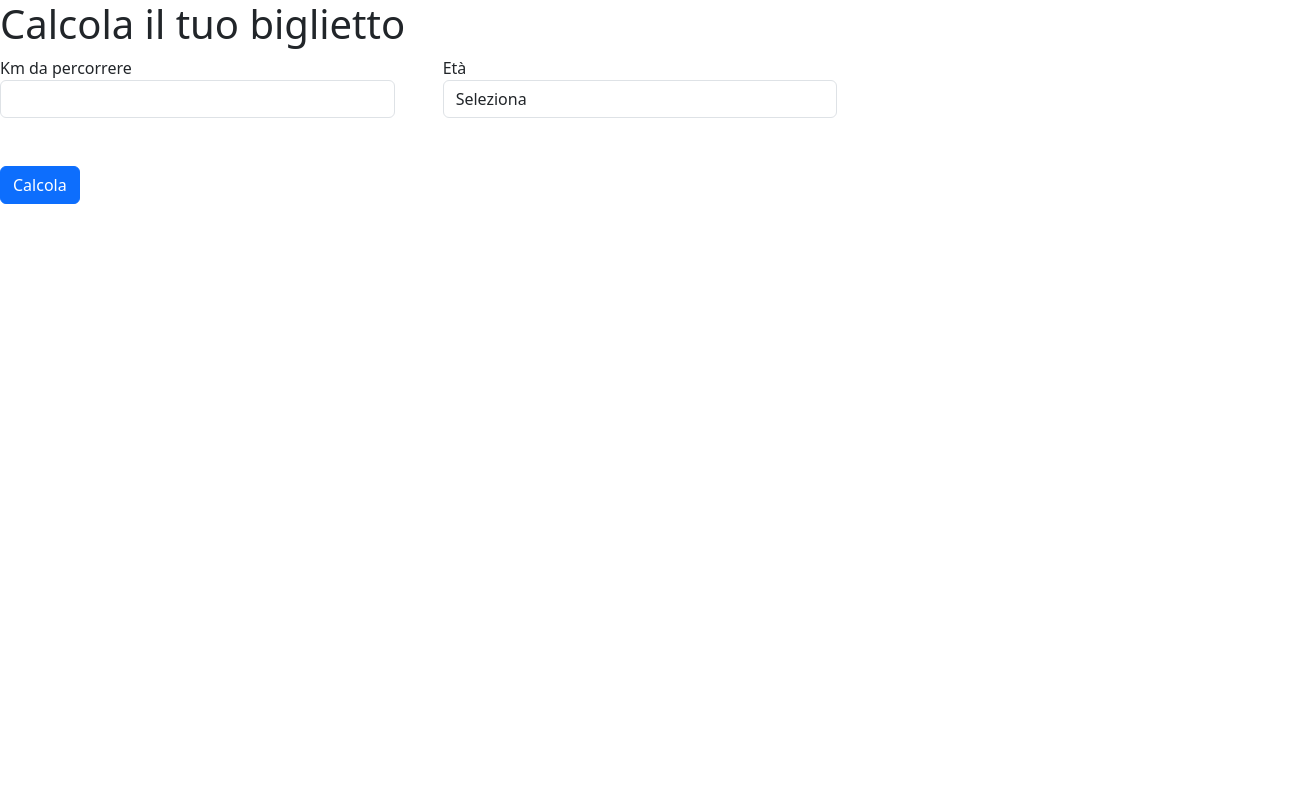
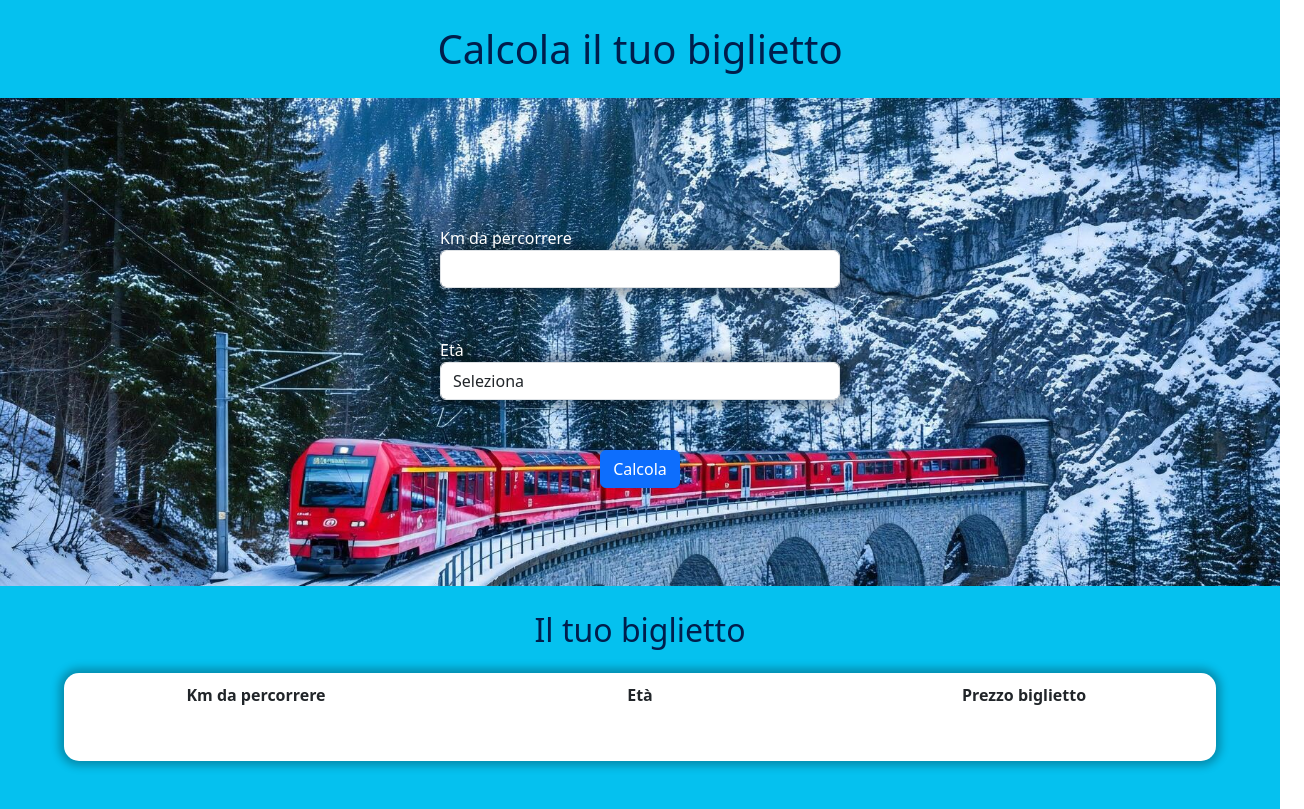
Before and after one commit to micheleferri01/js-biglietto-treno-form, a plain HTML site: page index.html in a window 1280 px wide. Shown: the whole page, 1304 px wide, since content can reach past the window. Drawn offline with nearby package versions, Linux system fonts and the light colour scheme.

Commit message:
milestone 3

```diff
--- a/css/style.css
+++ b/css/style.css
@@ -1,6 +1,64 @@
 /* reset */
-*{
+* {
     margin: 0;
     padding: 0;
     box-sizing: border-box;
 }
+
+header{
+    background-color: rgba(245, 245, 245, 0.889);
+    margin: 0;
+    padding: 10px 20px;
+    display: flex;
+    justify-content: center;
+}
+
+.tx-color{
+    color: rgb(0, 30, 76);
+    padding: 25px 0;
+}
+
+.bg-form {
+    background-image: url('../img/train2.jpg');
+    background-repeat: no-repeat;
+    background-size: cover;
+    height: calc(73vh - 96px);
+}
+
+.form-position {
+    display: flex;
+    flex-direction: column;
+    align-items: center;
+    margin: 0 auto;
+    padding: 10% 0;
+    gap: 50px;
+}
+
+.input-width {
+    width: 400px;
+    box-shadow: 0 0 0.5rem 0.5rem rgba(0, 0, 0, 0.274);
+}
+
+.train-ticket{
+    height: 223px;
+}
+
+.custom-table {
+    table-layout: fixed;
+    text-align: center;
+    border-radius: 15px;
+    background-color: white;
+    margin: 0 auto;
+    width: 90%;
+    box-shadow: 0 0 0.5rem 0.3rem rgba(0, 0, 0, 0.274);
+}
+
+td,th{
+    padding: 10px 0;
+    width: 25%;
+    height: 44px;
+}
+
+.bg{
+    background-color: rgb(5, 193, 239);
+}
--- a/index.html
+++ b/index.html
@@ -13,28 +13,32 @@
     <link rel="stylesheet" href="./css/style.css">
 </head>
 <body>
-    <h1>Calcola il tuo biglietto</h1>
-    <form id="ticket-form" class="row g-5">
-        <div class="col-4">
-            <label for="chilometri">Km da percorrere</label>
-            <input type="number" id="kilometri" name="kilometri" class="form-control">
+    <div class="bg">
+        <h1 class="text-center tx-color m-0">Calcola il tuo biglietto</h1>
     </div>
-        <div class="col-4">
-            <label for="age">Età</label>
-            <select name="age" id="age" class="form-control">
+    <div class="bg-form">
+        <form id="ticket-form" class="form-position">
+            <div>
+                <label for="kilometri" class="text-white">Km da percorrere</label>
+                <input type="number" id="kilometri" name="kilometri" class="form-control input-width">
+            </div>
+            <div>
+                <label for="age" class="text-white">Età</label>
+                <select name="age" id="age" class="form-control input-width">
                     <option value="">Seleziona</option>
-                <option value="minorenne">Minorenne</option>
-                <option value="maggiorenne">Maggiorenne</option>
-                <option value="over65">Over 65</option>
+                    <option value="Minorenne">Minorenne</option>
+                    <option value="Maggiorenne">Maggiorenne</option>
+                    <option value="Over 65">Over 65</option>
                 </select>
             </div>
-        <div class="col-12">
+            <div>
                 <button id= "invio-dati" class="btn btn-primary">Calcola</button>
             </div>
         </form>
-    <div id="ticket" class="d-none">
-        <h2>Il tuo biglietto</h2>
-        <table class="table">
+    </div>
+    <div class="text-center train-ticket bg pb-5">
+        <h2 class="pb-3 tx-color">Il tuo biglietto</h2>
+        <table class="custom-table">
             <thead>
                 <tr>
                     <th>Km da percorrere</th>
@@ -42,7 +46,7 @@
                     <th>Prezzo biglietto</th>
                 </tr>
             </thead>
-            <tbody>
+            <tbody id="ticket">
                 <tr>
                     <td id="km"></td>
                     <td id="age-category"></td>
--- a/javascript/main.js
+++ b/javascript/main.js
@@ -6,7 +6,6 @@ ticketForm.addEventListener("submit", (e) => {
     e.preventDefault();
     let kil = kilInput.value;
     let age = ageInput.value;
-    console.log(typeof kil);
     console.log(`Kilometri da percorrere: ${kil} Km`);
     console.log("Età:", age);
     const priceForUser = price();
@@ -17,14 +16,15 @@ ticketForm.addEventListener("submit", (e) => {
     const finalPrice = document.getElementById("prezzo");
 
     if(!kil || !age){
-        ticket.classList.add("d-none");
+        Kilometri.innerText = "";
+        ageCategory.innerText = "";
+        finalPrice.innerText = "";
         return;
     }
 
     Kilometri.innerText = `${kil} Km`;
     ageCategory.innerText = `${age}`;
     finalPrice.innerText = `${priceForUser} €`;
-    ticket.classList.remove("d-none");
 
     kilInput.value = "";
     ageInput.value = "";
@@ -34,13 +34,13 @@ ticketForm.addEventListener("submit", (e) => {
 function price() {
     const pricePerKil = 0.21;
     const basePrice = (pricePerKil * kilInput.value).toFixed(2);
-    if (age.value === "minorenne") {
+    if (age.value === "Minorenne") {
         return discountForMinor(basePrice);
     }
-    if (age.value === "maggiorenne") {
+    if (age.value === "Maggiorenne") {
         return basePrice;
     }
-    if (age.value === "over65") {
+    if (age.value === "Over 65") {
         return discountForOver65(basePrice);
     }
 }
```
Also changed, not shown: img/train2.jpg (added). Lines whose indentation alone changed are shown as unchanged.
